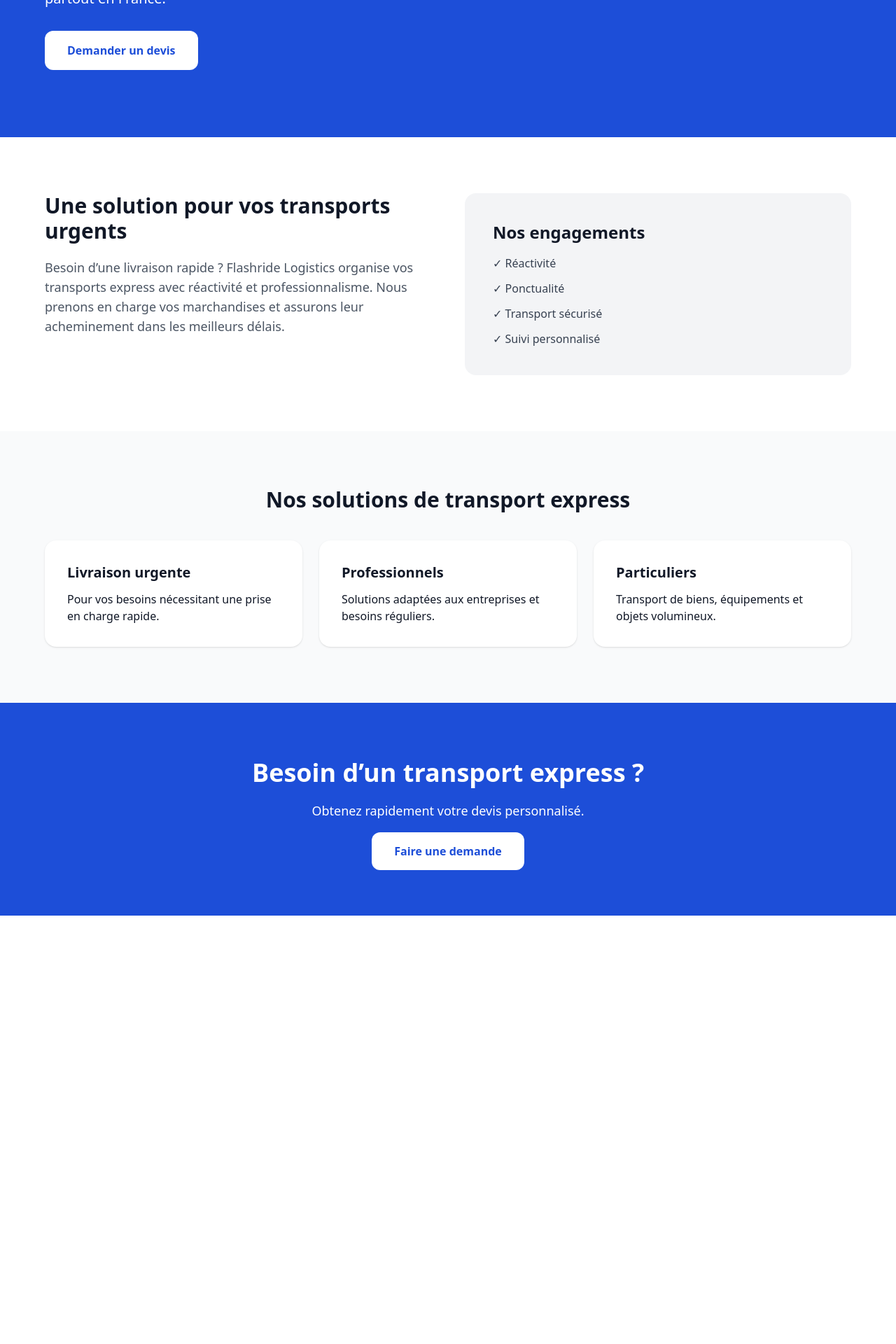
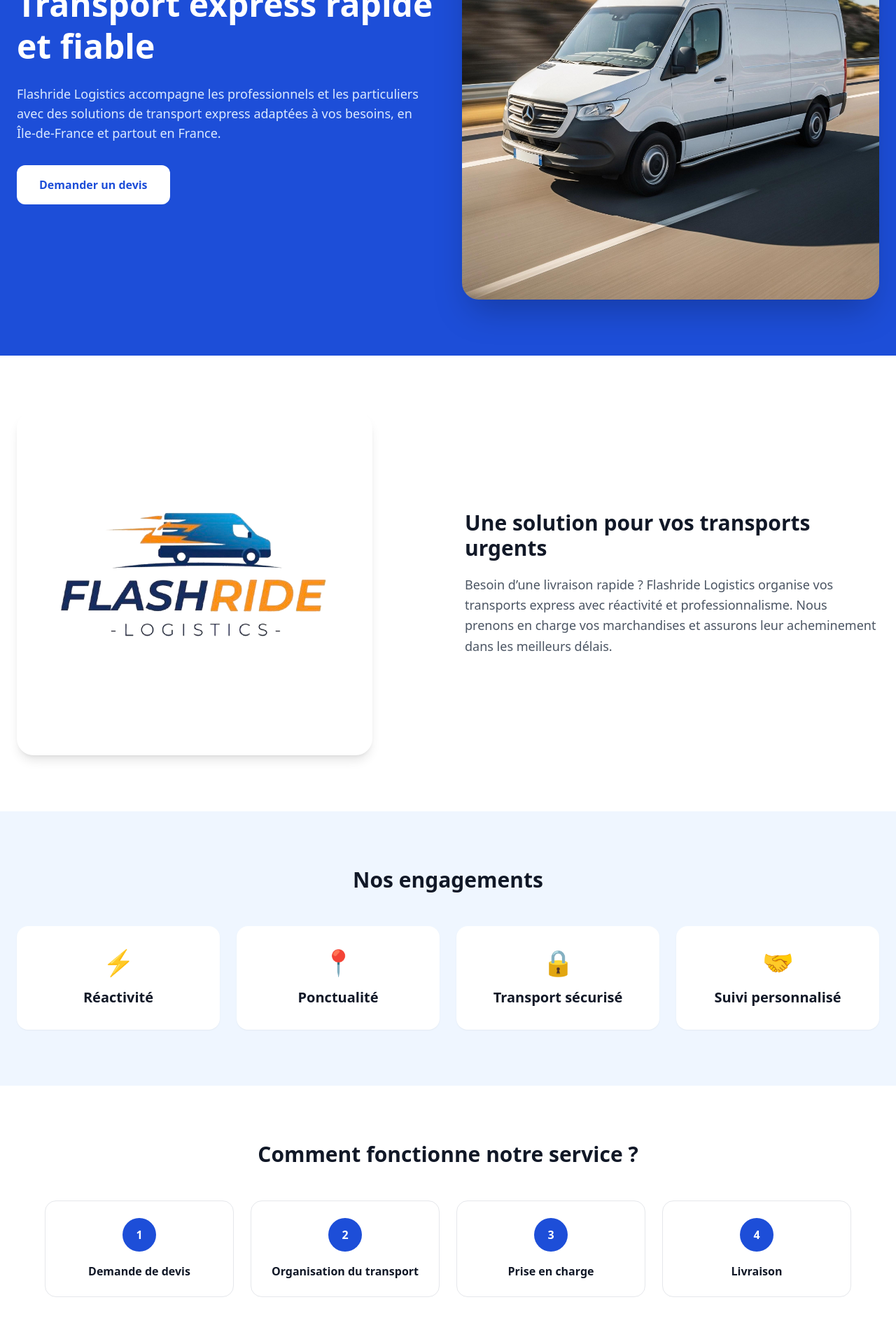
Before and after one commit to jasonvandommele-commits/flashride-logistics, a Next.js app: page /transport-express in a window 1280 px wide. Shown: the part 240-2160 px from the top of the page at 70% size. Before the commit the page ends 1548 px from the top, so only its background shows below. Built offline with nearby package versions, Linux system fonts and the light colour scheme.

Commit message:
Update page.jsx

```diff
--- a/app/transport-express/page.jsx
+++ b/app/transport-express/page.jsx
@@ -2,15 +2,16 @@ export default function TransportExpress() {
   return (
     <main className="bg-white text-gray-900">
 
-      {/* Hero */}
-      <section className="bg-blue-700 text-white py-24 px-6">
-        <div className="max-w-6xl mx-auto">
+      {/* HERO */}
+      <section className="bg-blue-700 text-white">
+        <div className="max-w-7xl mx-auto grid md:grid-cols-2 gap-10 items-center px-6 py-20">
 
-          <h1 className="text-5xl font-bold mb-6">
+          <div>
+            <h1 className="text-5xl font-bold leading-tight mb-6">
               Transport express rapide et fiable
             </h1>
 
-          <p className="text-xl max-w-3xl mb-8">
+            <p className="text-lg text-blue-100 mb-8">
               Flashride Logistics accompagne les professionnels et les particuliers
               avec des solutions de transport express adaptées à vos besoins,
               en Île-de-France et partout en France.
@@ -22,81 +23,45 @@ export default function TransportExpress() {
             >
               Demander un devis
             </a>
+          </div>
+
+
+          <div>
+            <img
+              src="/images/IMG_0255.jpeg"
+              alt="Transport express Flashride Logistics"
+              className="rounded-3xl shadow-2xl w-full"
+            />
+          </div>
 
         </div>
       </section>
 
 
-      {/* Présentation */}
+      {/* PRESENTATION */}
       <section className="py-20 px-6">
-        <div className="max-w-6xl mx-auto grid md:grid-cols-2 gap-12">
+        <div className="max-w-7xl mx-auto grid md:grid-cols-2 gap-12 items-center">
+
+          <div>
+            <img
+              src="/images/IMG_0265.png"
+              alt="Livraison professionnelle"
+              className="rounded-3xl shadow-lg"
+            />
+          </div>
+
 
           <div>
             <h2 className="text-3xl font-bold mb-5">
               Une solution pour vos transports urgents
             </h2>
 
-            <p className="text-lg text-gray-600">
+            <p className="text-gray-600 text-lg leading-relaxed">
               Besoin d’une livraison rapide ? Flashride Logistics organise
               vos transports express avec réactivité et professionnalisme.
               Nous prenons en charge vos marchandises et assurons leur
               acheminement dans les meilleurs délais.
             </p>
-          </div>
-
-          <div className="bg-gray-100 rounded-2xl p-10">
-            <h3 className="text-2xl font-semibold mb-4">
-              Nos engagements
-            </h3>
-
-            <ul className="space-y-3 text-gray-700">
-              <li>✓ Réactivité</li>
-              <li>✓ Ponctualité</li>
-              <li>✓ Transport sécurisé</li>
-              <li>✓ Suivi personnalisé</li>
-            </ul>
-          </div>
-
-        </div>
-      </section>
-
-
-      {/* Services */}
-      <section className="bg-gray-50 py-20 px-6">
-        <div className="max-w-6xl mx-auto">
-
-          <h2 className="text-3xl font-bold mb-10 text-center">
-            Nos solutions de transport express
-          </h2>
-
-          <div className="grid md:grid-cols-3 gap-6">
-
-            <div className="bg-white p-8 rounded-2xl shadow">
-              <h3 className="text-xl font-bold mb-3">
-                Livraison urgente
-              </h3>
-              <p>
-                Pour vos besoins nécessitant une prise en charge rapide.
-              </p>
-            </div>
-
-            <div className="bg-white p-8 rounded-2xl shadow">
-              <h3 className="text-xl font-bold mb-3">
-                Professionnels
-              </h3>
-              <p>
-                Solutions adaptées aux entreprises et besoins réguliers.
-              </p>
-            </div>
-
-            <div className="bg-white p-8 rounded-2xl shadow">
-              <h3 className="text-xl font-bold mb-3">
-                Particuliers
-              </h3>
-              <p>
-                Transport de biens, équipements et objets volumineux.
-              </p>
-            </div>
 
           </div>
 
@@ -104,14 +69,95 @@ export default function TransportExpress() {
       </section>
 
 
+      {/* AVANTAGES */}
+      <section className="bg-blue-50 py-20 px-6">
+
+        <div className="max-w-7xl mx-auto">
+
+          <h2 className="text-3xl font-bold text-center mb-12">
+            Nos engagements
+          </h2>
+
+
+          <div className="grid md:grid-cols-4 gap-6">
+
+            {[
+              ["⚡", "Réactivité"],
+              ["📍", "Ponctualité"],
+              ["🔒", "Transport sécurisé"],
+              ["🤝", "Suivi personnalisé"],
+            ].map((item) => (
+              <div
+                key={item[1]}
+                className="bg-white rounded-2xl p-8 shadow-sm text-center"
+              >
+                <div className="text-4xl mb-4">
+                  {item[0]}
+                </div>
+
+                <h3 className="font-bold text-xl">
+                  {item[1]}
+                </h3>
+              </div>
+            ))}
+
+          </div>
+
+        </div>
+
+      </section>
+
+
+      {/* PROCESS */}
+      <section className="py-20 px-6">
+
+        <div className="max-w-6xl mx-auto">
+
+          <h2 className="text-3xl font-bold text-center mb-12">
+            Comment fonctionne notre service ?
+          </h2>
+
+
+          <div className="grid md:grid-cols-4 gap-6">
+
+            {[
+              "Demande de devis",
+              "Organisation du transport",
+              "Prise en charge",
+              "Livraison",
+            ].map((step, index) => (
+
+              <div
+                key={step}
+                className="border rounded-2xl p-6 text-center"
+              >
+                <div className="bg-blue-700 text-white w-12 h-12 rounded-full flex items-center justify-center mx-auto mb-4 font-bold">
+                  {index + 1}
+                </div>
+
+                <p className="font-semibold">
+                  {step}
+                </p>
+
+              </div>
+
+            ))}
+
+          </div>
+
+        </div>
+
+      </section>
+
+
       {/* CTA */}
-      <section className="bg-blue-700 text-white py-20 px-6 text-center">
+      <section className="bg-blue-700 text-white text-center py-20 px-6">
 
         <h2 className="text-4xl font-bold mb-5">
           Besoin d’un transport express ?
         </h2>
 
-        <p className="mb-8 text-lg">
+        <p className="text-lg mb-8">
           Obtenez rapidement votre devis personnalisé.
         </p>
 
@@ -124,6 +170,7 @@ export default function TransportExpress() {
 
       </section>
 
+
     </main>
   );
 }
```
Lines whose indentation alone changed are shown as unchanged.
